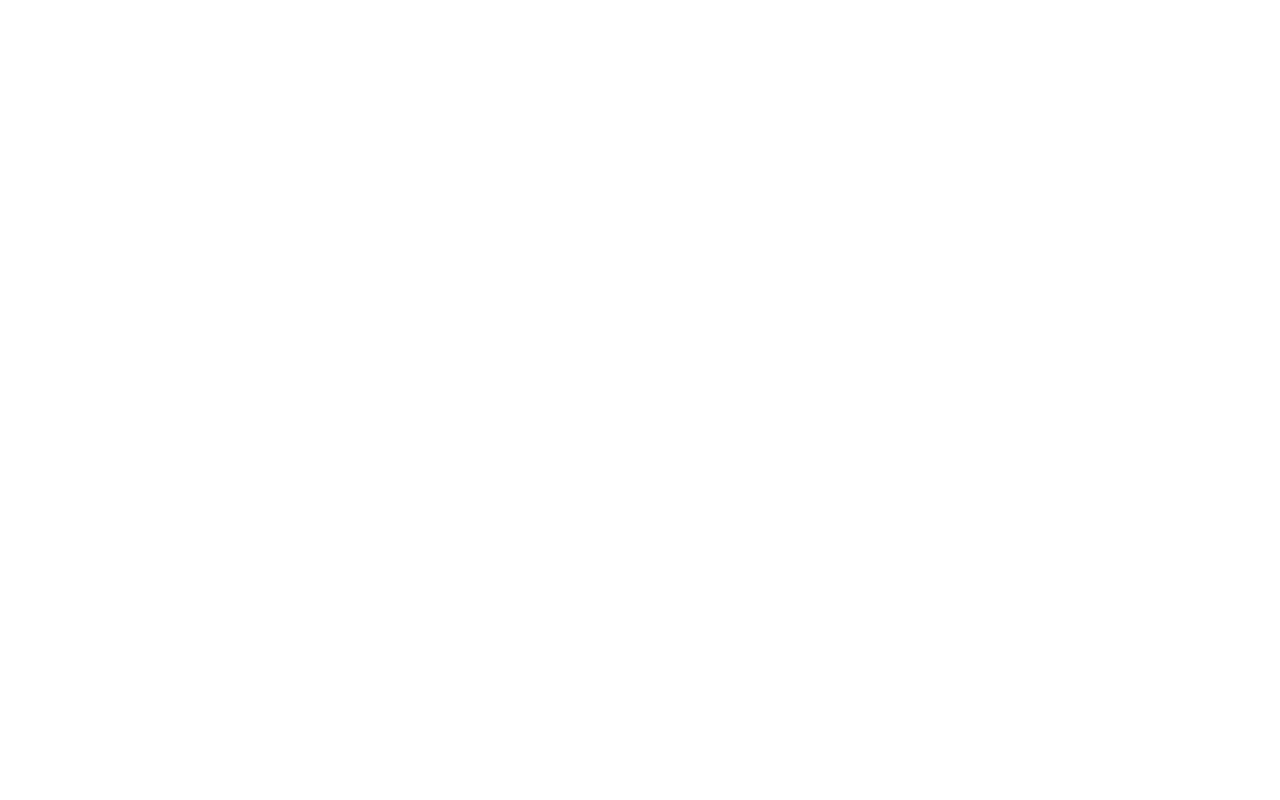
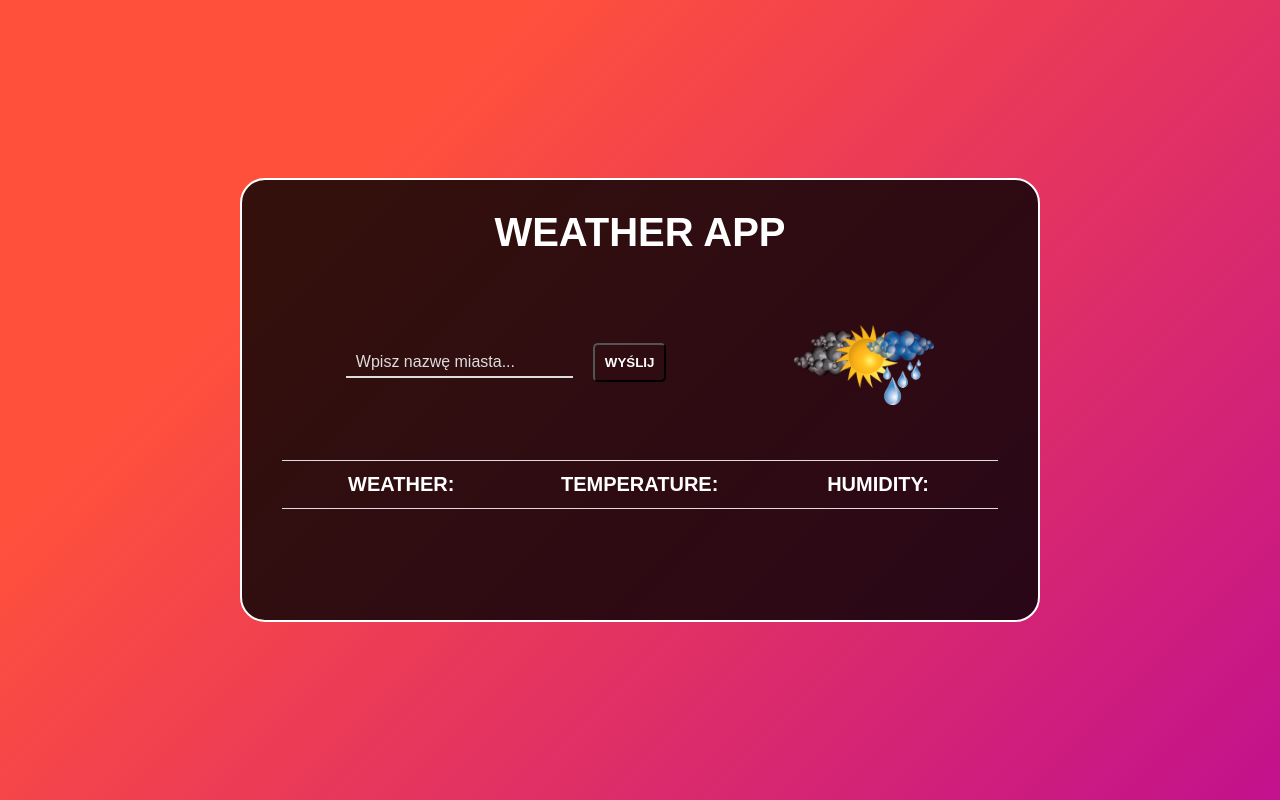
Before and after one commit to luckiMoH/Projects, a plain HTML site: page Project API, weather/index.html in a window 1280 px wide. Drawn offline with nearby package versions, Linux system fonts and the light colour scheme; no server answers.

Commit message:
Part of the project done, got API URL + getting temperature and humidity for input value

```diff
--- a/Project API, weather/css/style.css
+++ b/Project API, weather/css/style.css
@@ -0,0 +1,118 @@
+* {
+  box-sizing: border-box;
+  margin: 0;
+  padding: 0;
+}
+
+body {
+  display: flex;
+  justify-content: center;
+  align-items: center;
+  height: 100vh;
+  font-family: 'Montserrat', sans-serif;
+  color: rgb(255, 255, 255);
+  background-image: linear-gradient(315deg, #c2118d 0%, #ff503c 74%);
+  font-size: 20px;
+}
+
+h1 {
+  text-transform: uppercase;
+  text-align: center;
+  padding: 10px;
+}
+
+input {
+  font-size: 16px;
+  padding: 5px 10px;
+  margin-top: 10px;
+  background: none;
+  border: none;
+  color: #fff;
+  border-bottom: 2px solid #ddd;
+}
+
+input::placeholder {
+  color: #ddd;
+  font-family: 'Montserrat', sans-serif;
+}
+
+button {
+  padding: 10px;
+  margin-left: 20px;
+  color: #fff;
+  font-weight: bold;
+  background: none;
+  border-radius: 5px;
+  text-transform: uppercase;
+  cursor: pointer;
+  transition: background-color .3s, color .3s;
+}
+
+button:hover {
+  color: #333;
+  background-color: #ddd;
+}
+
+.wrapper {
+  width: 800px;
+  padding: 20px 40px;
+  background-color: rgba(0, 0, 0, .8);
+  border: 2px solid white;
+  border-radius: 25px;
+}
+
+.top {
+  height: 260px;
+}
+
+.bottom {
+  height: 140px;
+}
+
+.main-info {
+  display: flex;
+  justify-content: space-around;
+  align-items: center;
+  height: 200px;
+}
+
+.city-name {
+  font-size: 40px;
+}
+
+.headings,
+.weather-info {
+  display: flex;
+  align-items: center;
+}
+
+.headings p,
+.weather-info p {
+  width: 33.3%;
+  text-align: center;
+}
+
+.headings {
+  height: 35%;
+  text-transform: uppercase;
+  font-weight: bold;
+  border-top: 1px solid #ddd;
+  border-bottom: 1px solid #ddd;
+}
+
+.weather-info {
+  height: 65%;
+  font-size: 26px;
+}
+
+.photo {
+  width: 140px;
+  height: 140px;
+  object-fit: contain;
+}
+
+.warning {
+  margin-top: 10px;
+  font-size: 14px;
+  color: tomato;
+}
--- a/Project API, weather/index.html
+++ b/Project API, weather/index.html
@@ -1,18 +1,53 @@
 <!DOCTYPE html>
-<html lang="pl">
+<html lang="en">
+
 <head>
     <meta charset="UTF-8">
-    <title>Title</title>
-    <link rel="stylesheet" href="./css/style.css">
+    <meta http-equiv="X-UA-Compatible" content="IE=edge">
+    <meta name="viewport" content="width=device-width, initial-scale=1.0">
+    <title>MMC School – JavaScript</title>
     <link rel="preconnect" href="https://fonts.googleapis.com">
     <link rel="preconnect" href="https://fonts.gstatic.com" crossorigin>
-    <link href="https://fonts.googleapis.com/css2?family=Montserrat:wght@400;700&display=swap" rel="stylesheet">
+    <link href="https://fonts.googleapis.com/css2?family=Open+Sans:wght@300;400;700&display=swap" rel="stylesheet">
     <script src="https://kit.fontawesome.com/2c3474c8e7.js" crossorigin="anonymous"></script>
+    <link rel="stylesheet" href="./css/style.css">
+
+
 </head>
+
 <body>
 
 
+<div class="wrapper">
+    <div class="top">
+        <h1>weather app</h1>
+        <div class="main-info">
+            <div>
+                <h3 class="city-name"></h3>
+                <input type="text" placeholder="Wpisz nazwę miasta..."><button>Wyślij</button>
+                <p class="warning"></p>
+            </div>
+            <img src="./img/unknown.png" alt="Obrazek przedstawiający pogodę" class="photo">
+        </div>
+    </div>
+    <div class="bottom">
+        <div class="headings">
+            <p>Weather:</p>
+            <p>Temperature:</p>
+            <p>Humidity:</p>
+        </div>
+        <div class="weather-info">
+            <p class="weather"></p>
+            <p class="temperature"></p>
+            <p class="humidity"></p>
+        </div>
+    </div>
+</div>
+
+
+<script src="https://unpkg.com/axios/dist/axios.min.js"></script>
+
 <script src="./js/app.js"></script>
+</body>
 
-</body>
 </html>
--- a/Project API, weather/js/app.js
+++ b/Project API, weather/js/app.js
@@ -0,0 +1,32 @@
+const input = document.querySelector('input')
+const button = document.querySelector('button')
+const cityName = document.querySelector('.city-name')
+const warning = document.querySelector('.warning')
+const photo = document.querySelector('.photo')
+const weather = document.querySelector('.weather')
+const temperature = document.querySelector('.temperature')
+const humidity = document.querySelector('.humidity')
+
+
+const API_LINK = 'https://api.openweathermap.org/data/2.5/weather?q=';
+const API_KEY = '&appid=4289b734857285ca3b3aec61c220d13b';
+const API_UNITS = '&units=metric';
+
+const getWeather = () => {
+    const city = input.value || "London";
+    const URL = API_LINK + city + API_KEY + API_UNITS;
+
+    axios.get(URL).then(res => {
+        console.log(res.data.main)
+        const temp = res.data.main.temp;
+        const hum = res.data.main.humidity;
+
+        cityName.textContent = res.data.name;
+
+        temperature.textContent = Math.floor(temp) + `°C`
+        humidity.textContent = hum + `%`
+
+    })
+};
+
+getWeather();
```
Also changed, not shown: Project API, weather/img/cloud.png (added), Project API, weather/img/drizzle.png (added), Project API, weather/img/fog.png (added), Project API, weather/img/ice.png (added), Project API, weather/img/rain.png (added), Project API, weather/img/sun.png (added), Project API, weather/img/thunderstorm.png (added), Project API, weather/img/unknown.png (added).
